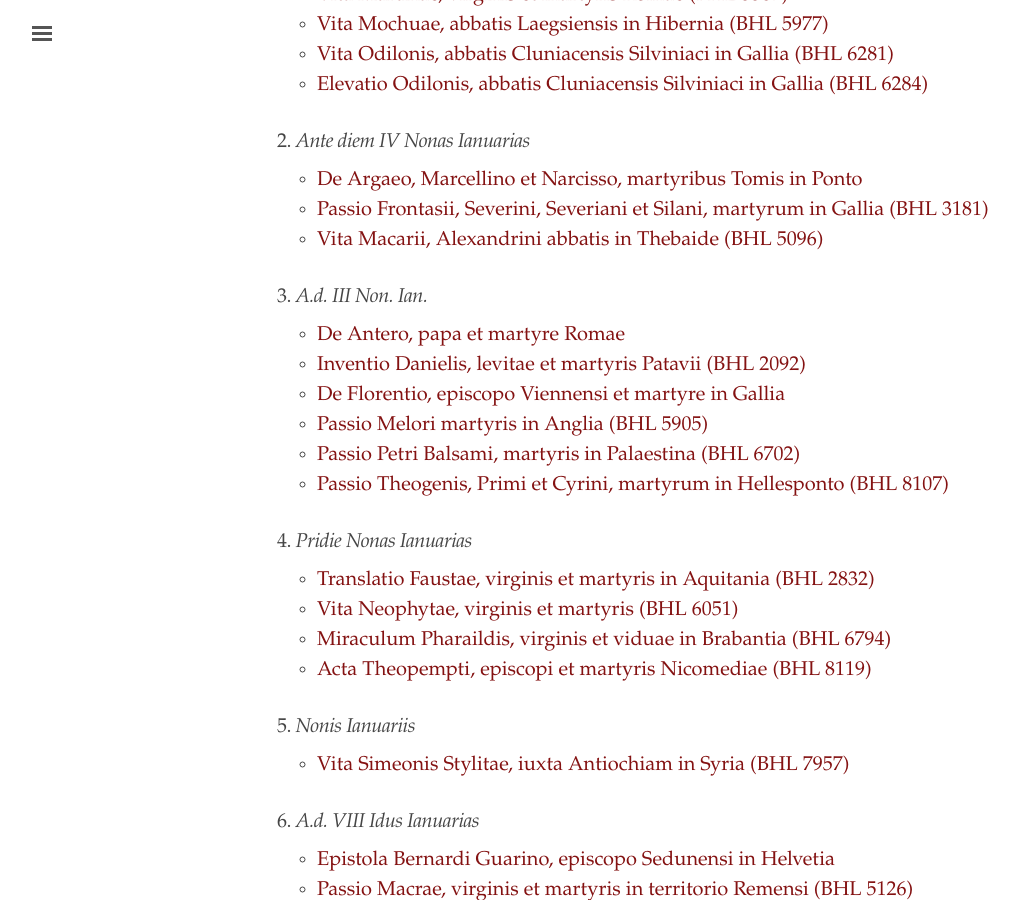
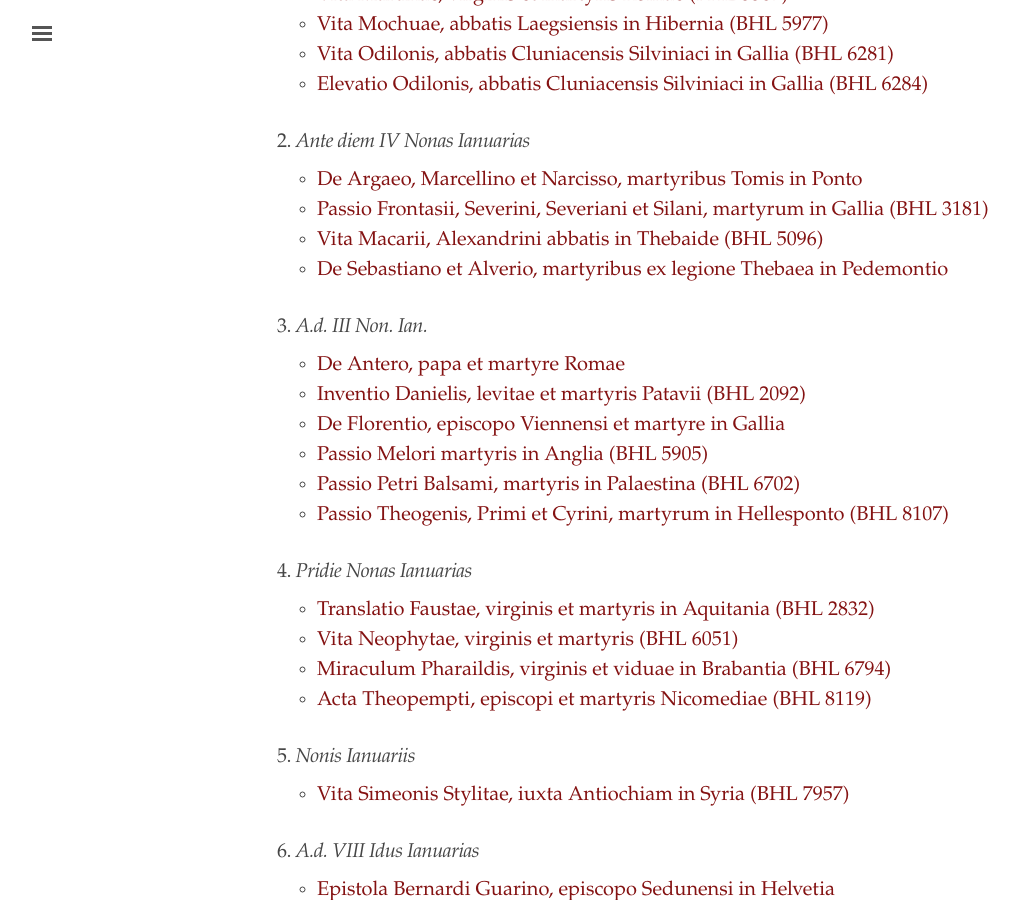
Before and after one commit to cjkoepke1/latin-hagiography, a Jekyll site: the page built from index.md, in a window 1280 px wide and 900 px high, scrolled down 805 px. Shown: the whole window, without its empty margins (3-1022 px from the left). Built offline with Jekyll 4.4.1, drawn with Linux system fonts in a browser that asks for light colours.

Commit message:
Added De Sebastiano et Alverio

```diff
--- a/index.md
+++ b/index.md
@@ -33,6 +33,7 @@ title: "Latin Hagiography"
 - [De Argaeo, Marcellino et Narcisso, martyribus Tomis in Ponto](https://cjkoepke1.github.io/latin-hagiography/texts/de-argaeo-et-sociis/)
 - [Passio Frontasii, Severini, Severiani et Silani, martyrum in Gallia (BHL 3181)](https://cjkoepke1.github.io/latin-hagiography/texts/passio-frontasii/)
 - [Vita Macarii, Alexandrini abbatis in Thebaide (BHL 5096)](https://cjkoepke1.github.io/latin-hagiography/texts/vita-macarii-alexandrini/)
+- [De Sebastiano et Alverio, martyribus ex legione Thebaea in Pedemontio](https://cjkoepke1.github.io/latin-hagiography/texts/de-sebastiano-et-alverio/)
 
 ### 3. *A.d. III Non. Ian.*
 
```
